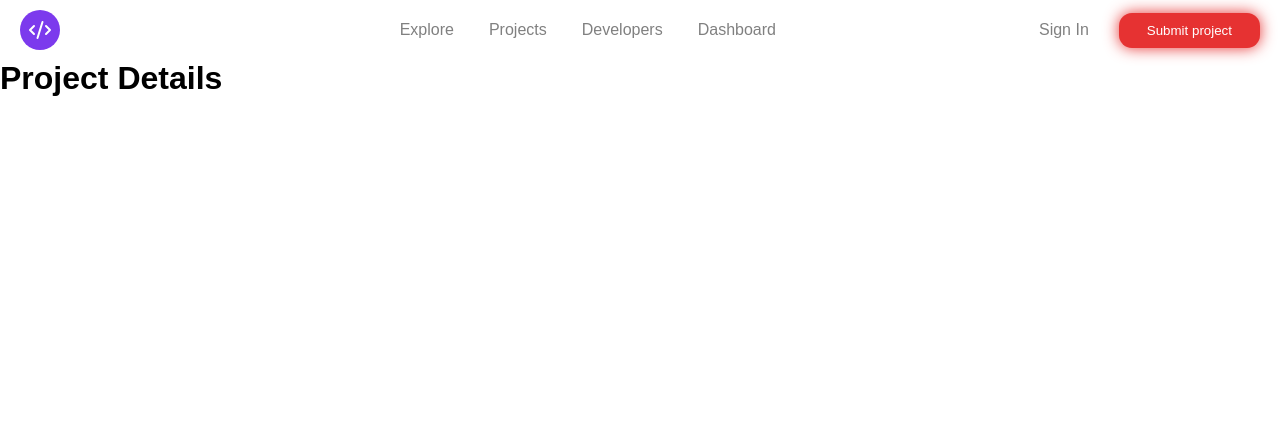
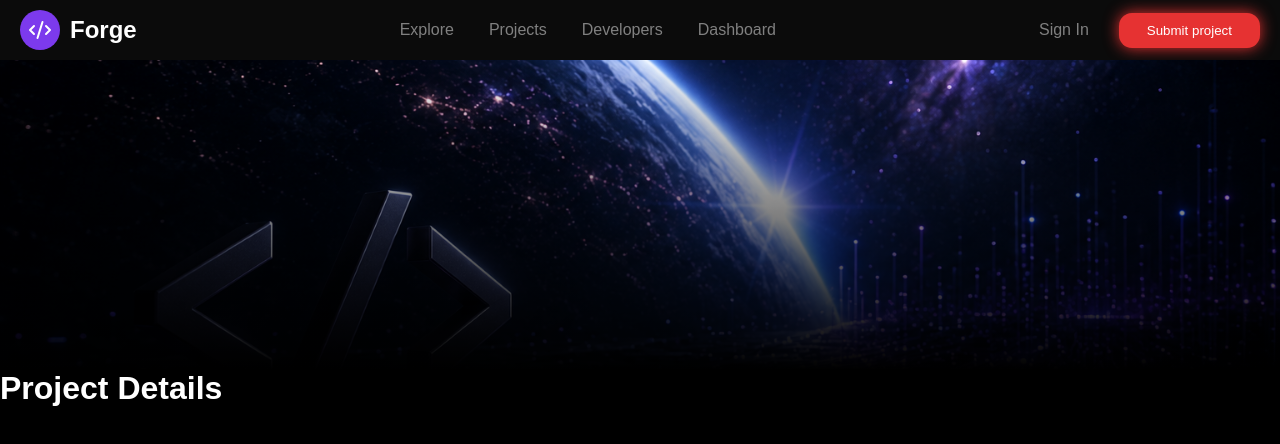
Before and after one commit to sufia10/Forge, a React (Vite) app in the folder client/: page /projectDetails in a window 1280 px wide. Shown: the top 444 px of the page. Built offline with nearby package versions, Linux system fonts and the light colour scheme.

Commit message:
Add project details banner fade

```diff
--- a/client/src/components/Global/Navbar/Navbar.jsx
+++ b/client/src/components/Global/Navbar/Navbar.jsx
@@ -1,35 +1,41 @@
-import {Link} from 'react-router-dom'
-import { CodeXml } from 'lucide-react';
-import "./navbar.css"
+import { Link, useLocation } from "react-router-dom";
+import { CodeXml } from "lucide-react";
+import "./navbar.css";
 
-function Navbar(){
-    return(
-        <nav className='navbar'>
-            <div className='navbar-main'>
-                <div className='icon'>
+function Navbar() {
+
+    const location = useLocation();
+
+    const isHome = location.pathname === "/";
+
+    return (
+        <nav className={`navbar ${isHome ? "home-navbar" : "main-navbar"}`}>
+
+            <div className="navbar-main">
+                <div className="icon">
                     <CodeXml />
                 </div>
+
                 <h2>Forge</h2>
             </div>
 
-            <div className='navbar-links'>
-                <Link to= '/'> Explore</Link>
-                <Link to ='/projectDetails'>Projects</Link>
-                <Link to = '/profile'>Developers</Link>
-                <Link to ='/dashboard'>Dashboard</Link>
+            <div className="navbar-links">
+                <Link to="/">Explore</Link>
+                <Link to="/projectDetails">Projects</Link>
+                <Link to="/profile">Developers</Link>
+                <Link to="/dashboard">Dashboard</Link>
             </div>
 
-            <div className='navbar-auth'>
-                <Link to = '/Login'>
-                   Sign In
+            <div className="navbar-auth">
+                <Link to="/login">
+                    Sign In
                 </Link>
 
-                 <button> Submit project</button>
+                <button>Submit project</button>
             </div>
 
         </nav>
     );
-
 }
 
 export default Navbar;
--- a/client/src/components/Global/Navbar/navbar.css
+++ b/client/src/components/Global/Navbar/navbar.css
@@ -10,7 +10,7 @@
 }
 
 .home-navbar{
-    background-color: #060606;
+    background-color: transparent;
 }
 
 .navbar a{
--- a/client/src/pages/ProjectDetail/ProjectDetails.jsx
+++ b/client/src/pages/ProjectDetail/ProjectDetails.jsx
@@ -1,6 +1,13 @@
+import projectdetailsbanner from "../../../src/assets/projectdetailsbanner.png";
+import "./projectdetails.css";
+
 function ProjectDetails() {
     return (
-        <div>
+        <div className="project-main">
+            <div className="project-banner">
+               < img src={projectdetailsbanner} alt="Project Details Banner" />
+            </div>
+
             <h1>Project Details</h1>
         </div>
     );
--- /dev/null
+++ b/client/src/pages/ProjectDetail/projectdetails.css
@@ -0,0 +1,30 @@
+.project-main {
+    background: black;
+    color: white;
+    min-height: 100vh;
+}
+
+.project-banner {
+    width: 100%;
+    height: 310px;
+    overflow: hidden;
+    position: relative;
+}
+
+.project-banner img {
+    width: 100%;
+    height: 100%;
+    object-fit: cover;
+    display: block;
+}
+
+.project-banner::after{
+ content: "";
+ position: absolute;
+ inset: 0;
+ background: linear-gradient(
+    to bottom,
+    transparent 1%,
+    black 100%
+ );
+}
```
Also changed, not shown: client/src/assets/projectdetailsbanner.png (added).
